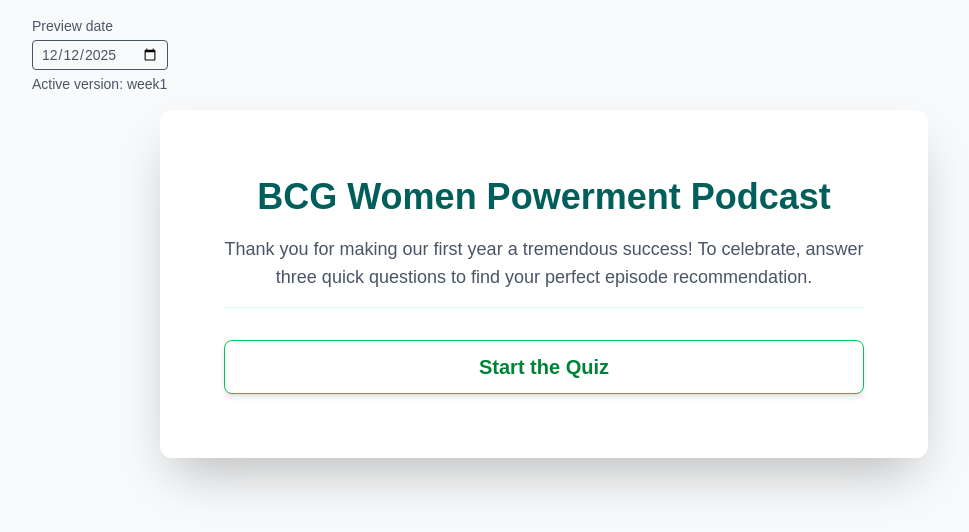
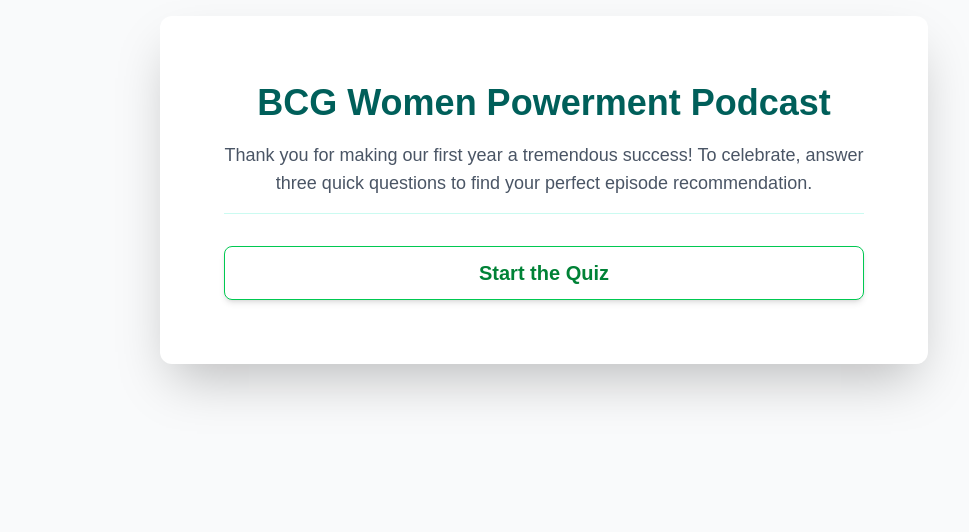
Before and after one commit to julius-lange/podcast-picker, a Next.js app: page / in a window 1280 px wide. Shown: the top 532 px of the page, without its empty margins (96-1065 px from the left). Built offline with nearby package versions, Linux system fonts and the light colour scheme.

Commit message:
Remove manual preview date

```diff
--- a/src/app/page.tsx
+++ b/src/app/page.tsx
@@ -1,6 +1,6 @@
 'use client';
 
-import { useState } from 'react';
+import { useState, useEffect } from 'react';
 import React from 'react';
 
 import { QUIZ_BY_VERSION } from '@/quizConfig';
@@ -62,6 +62,14 @@
   );
   const [answers, setAnswers] = useState<UserAnswers>({});
   const [result, setResult] = useState<PodcastEpisode | null>(null);
+
+  // Set current date and log it with version
+  useEffect(() => {
+    const currentDate = new Date();
+    setDate(currentDate);
+    console.log('Current date:', currentDate.toISOString().slice(0, 10));
+    console.log('Active version:', version);
+  }, [version, setDate]);
 
   const startQuiz = () => {
     setAnswers({});
@@ -262,17 +270,6 @@
 
   return (
     <div className="min-h-screen p-4 bg-gray-50">
-      <div className="max-w-5xl mx-auto mb-4 text-sm text-gray-600">
-        <label className="block mb-1 font-medium">Preview date</label>
-        <input
-          type="date"
-          value={date.toISOString().slice(0, 10)}
-          onChange={(e) => setDate(new Date(e.target.value))}
-          className="px-2 py-1 border rounded"
-        />
-        <div className="mt-1">Active version: {version}</div>
-      </div>
-
       <div className="flex items-center justify-center">
         <div className="w-full max-w-3xl p-8 transition-all duration-500 ease-in-out bg-white shadow-2xl rounded-xl">
           {content}
```
